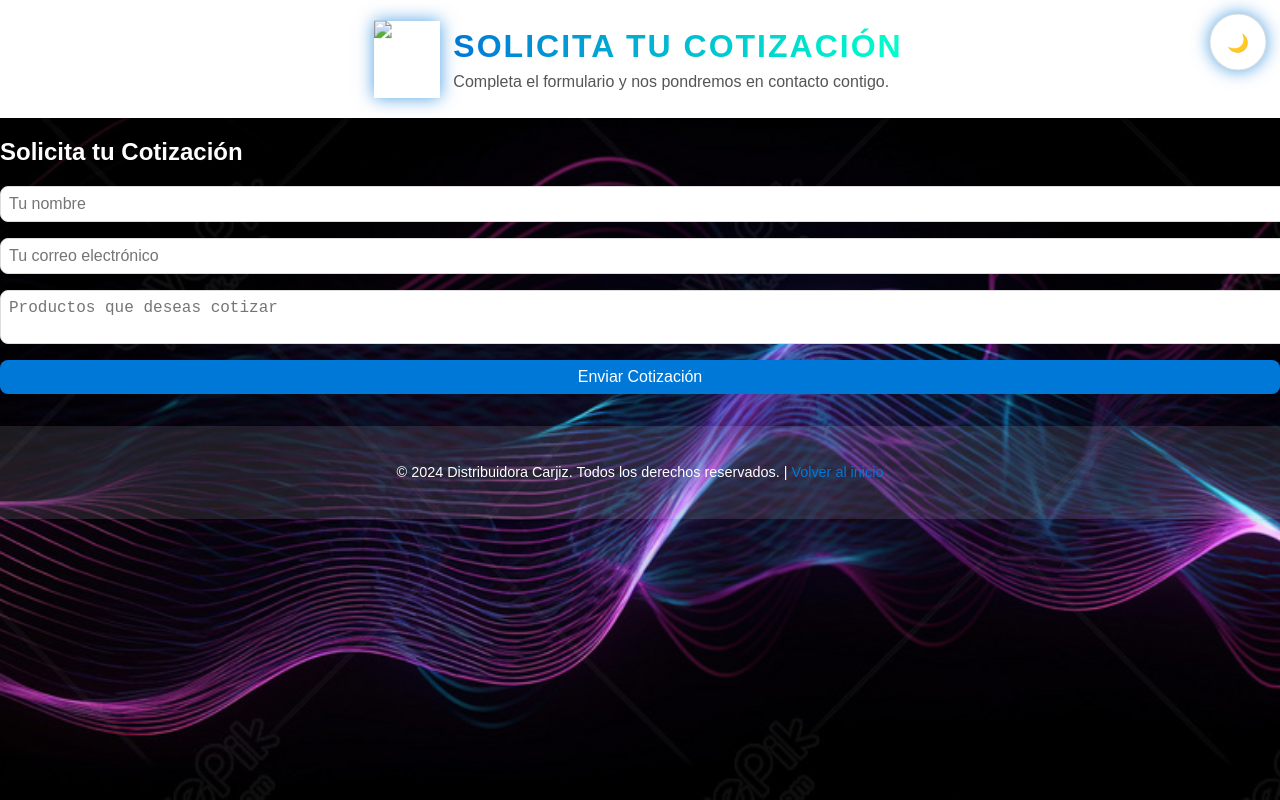
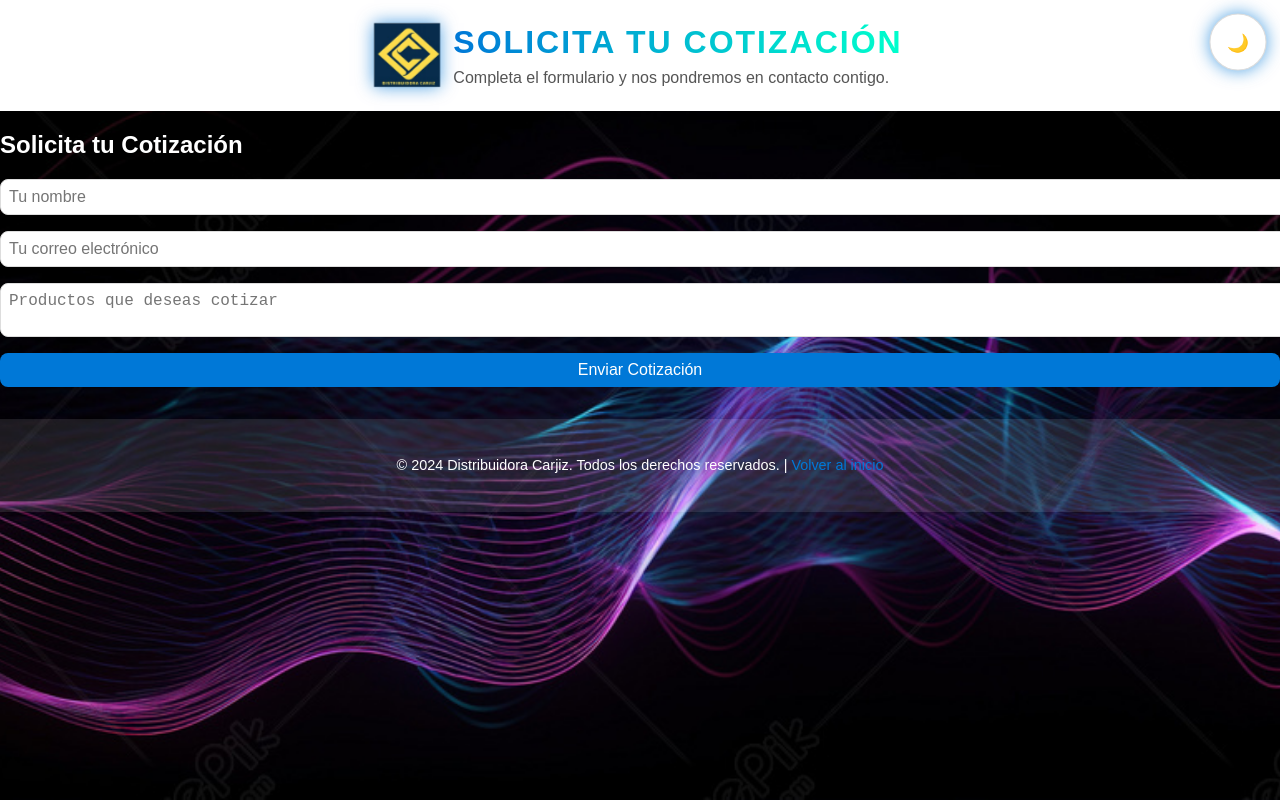
Before and after one commit to coliveraHN/pagina, a plain HTML site: page cotizacion.html in a window 1280 px wide. Drawn offline with Linux system fonts and the light colour scheme; files whose address does not match are found by name.

Commit message:
Update cotizacion.html

```diff
--- a/cotizacion.html
+++ b/cotizacion.html
@@ -13,7 +13,7 @@
 
     <header>
         <div class="header-content">
-            <img src="imagenes/image.png" alt="Distribuidora Carjiz Logo">
+            <img src="image.png" alt="Distribuidora Carjiz Logo">
             <div>
                 <h1>Solicita tu Cotización</h1>
                 <p>Completa el formulario y nos pondremos en contacto contigo.</p>
```
